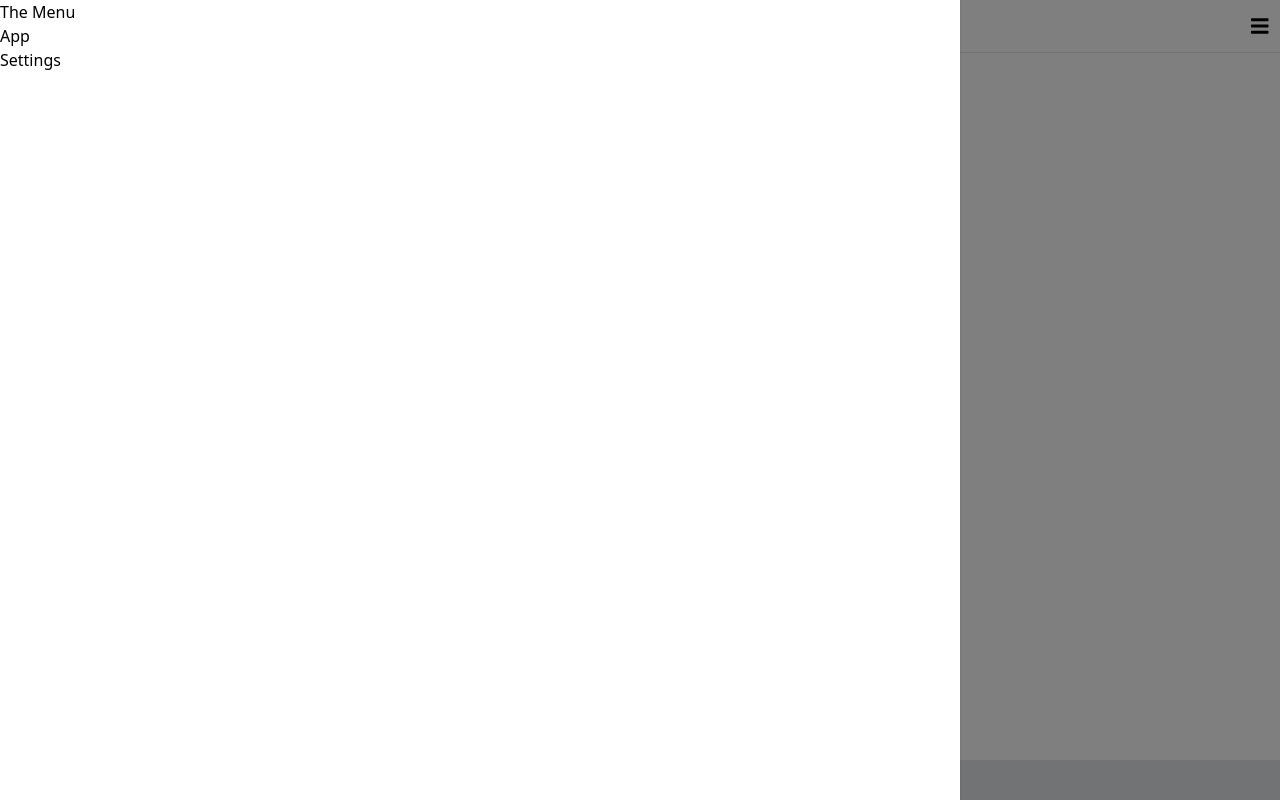
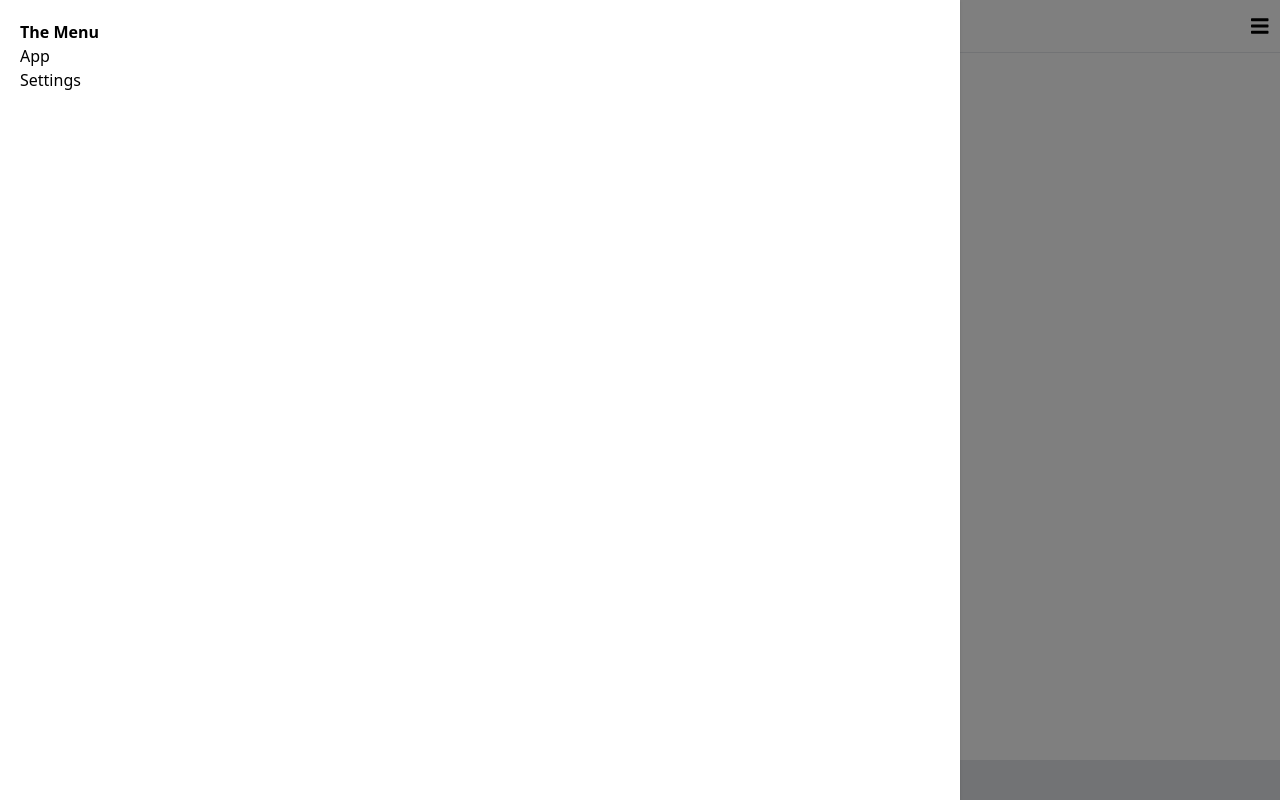
Before and after one commit to KurtPrice/ReactSkeleton, a React (Create React App) app: page / in a window 1280 px wide. Both pictures are taken after a click on the icon 1259 px from the left and 25 px from the top of the page. Built offline with nearby package versions, Linux system fonts and the light colour scheme.

Commit message:
Make menu title bold and add padding.

```diff
--- a/src/components/Navigation.js
+++ b/src/components/Navigation.js
@@ -48,8 +48,8 @@ function Navigation() {
                 <animated.div
                     key={key}
                     style={props}
-                    className="fixed bg-white top-0 left-0 w-3/4 h-full z-50 shadow">
-                        <span> The Menu </span>
+                    className="fixed bg-white top-0 left-0 w-3/4 h-full z-50 shadow p-5">
+                        <span className="font-bold"> The Menu </span>
                         <ul>
                             <li>App</li>
                             <li>Settings</li>
```
